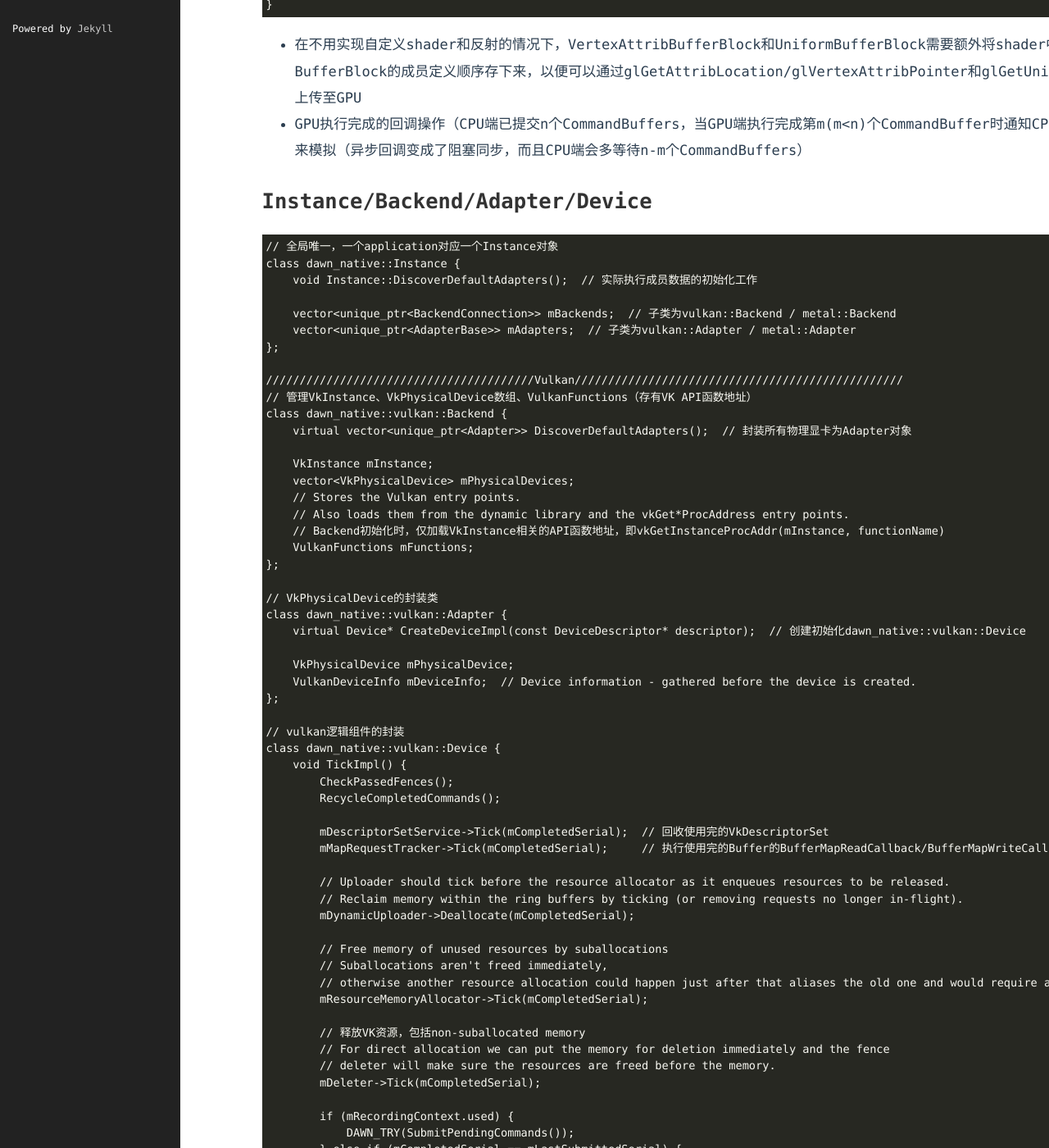
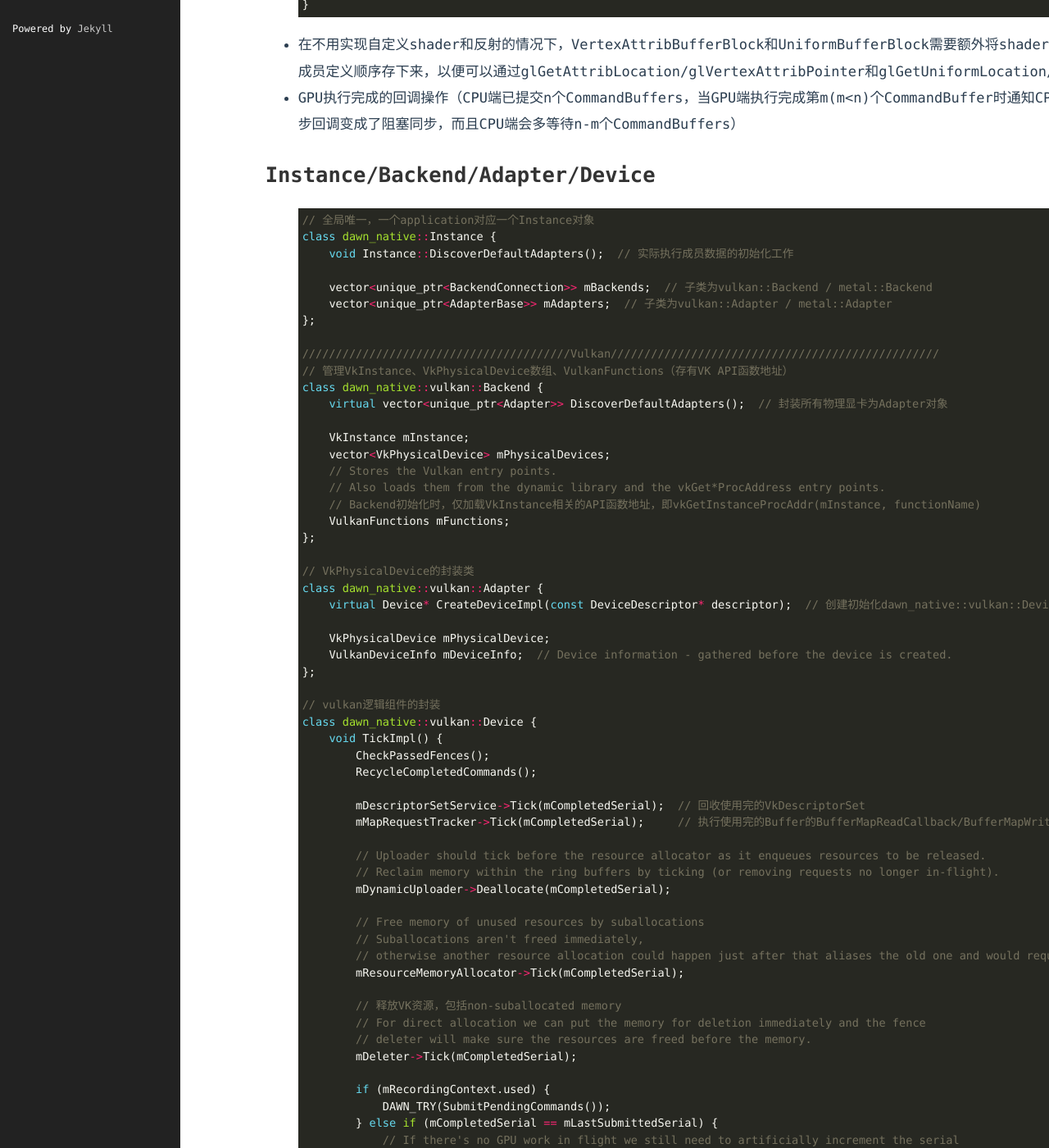
Before and after one commit to skyvoid123/skyvoid.github.io, a Jekyll site: the page built from _posts/2023-03-15-webgpu.md, in a window 1280 px wide and 1400 px high, scrolled down 538 px. Shown: the whole window at 82% size. Built offline with Jekyll 4.4.1, drawn with Linux system fonts in a browser that asks for light colours; some of the changed text lies outside the part shown.

Commit message:
应用代码高亮

````diff
--- a/_posts/2023-03-15-webgpu.md
+++ b/_posts/2023-03-15-webgpu.md
@@ -13,20 +13,20 @@ category: Graphics-API
 - glBuffer的Map/Unmap操作可通过glBufferSubData来模拟写操作，通过CPU端缓存数据来模拟读操作。注意：当存在GPU写buffer时，此方法不可行（CPU端的缓存无法同步GPU端的改动），此时需通过改用texture来模拟（glReadPixels可同步GPU端的改动），当前业务场景没有GPU写buffer的情况。
 - glDrawArraysInstanced/glDrawElementsInstanced操作可通过将InstanceBuffer以Uniform数组形式上传至shader，并将instanceId以Uniform整数形式上传至shader，即在shader中按下面示例代码来读取instance数据
 
-```
+{% highlight C++ %}
 uniform float instanceBuffer[100];
 Uniform int instanceId;
 void main() {
     instanceBuffer[instanceId];
 }
-```
+{% endhighlight %}
 
 - 在不用实现自定义shader和反射的情况下，VertexAttribBufferBlock和UniformBufferBlock需要额外将shader中变量名称字符串按CPU端各自BufferBlock的成员定义顺序存下来，以便可以通过glGetAttribLocation/glVertexAttribPointer和glGetUniformLocation/glUniform来更新上传至GPU
 - GPU执行完成的回调操作（CPU端已提交n个CommandBuffers，当GPU端执行完成第m(m<n)个CommandBuffer时通知CPU端执行某操作）只能通过glFinish来模拟（异步回调变成了阻塞同步，而且CPU端会多等待n-m个CommandBuffers）
 
 ## Instance/Backend/Adapter/Device
 
-```
+{% highlight C++ %}
 // 全局唯一，一个application对应一个Instance对象
 class dawn_native::Instance {
     void Instance::DiscoverDefaultAdapters();  // 实际执行成员数据的初始化工作
@@ -228,11 +228,11 @@ class MapRequestTracker {
     SerialQueue<Request> mInflightRequests;
 };
 
-```
+{% endhighlight %}
 
 ## SwapChain
 
-```
+{% highlight C++ %}
 class SwapChainImplMTL {
 public:
     using WSIContext = DawnWSIContextMetal;
@@ -312,11 +312,11 @@ private:
     id<CAMetalDrawable> mCurrentDrawable = nil;
     id<MTLTexture> mCurrentTexture = nil;
 };
-```
+{% endhighlight %}
 
 ## wgpu::Buffer Map/Unmap
 
-```
+{% highlight C++ %}
 // 每帧渲染
 void InitResources() {
     opacity_ = 1.0;  // float opacity_;
@@ -334,11 +334,11 @@ void Render() {
     opacity_ = xx;
     uniform_buffer_.MapWriteAsync(UpdateUniformBufferCallback, &opacity_);  // 更新uniform_buffer_数据
 }
-```
+{% endhighlight %}
 
 ## Fence
 
-```
+{% highlight C++ %}
 // Fence添加回调方法：1.先调用queue.Submit()，2.再调用queue.Signal()，3.最后调用fence.OnCompletion()
 // 示例代码如下：
 
@@ -355,10 +355,10 @@ AddCompletedCallback(_queue, [](KGPUFenceCompletionStatus status, void* userData
                      // ...
                      },
                      userData);
-```
+{% endhighlight %}
 
 ## BindGroupLayout/BindGroup
-```
+{% highlight C++ %}
 /////////////////////////// 原始GLSL100代码 ///////////////////////////
 // vertex shader
 #version 100
@@ -485,4 +485,4 @@ auto bindGroup = utils::MakeBindGroup(device, bindGroupLayout, {
       {           4,                                    uvTexture},
       {           5,                                    uvTextureSampler},
     });
-```
+{% endhighlight %}
````
Also changed, not shown: _posts/2023-03-16-coordinate.md (+10 -8 lines), _posts/2023-03-16-shader_data_alignment_size.md (+5 -5 lines).
